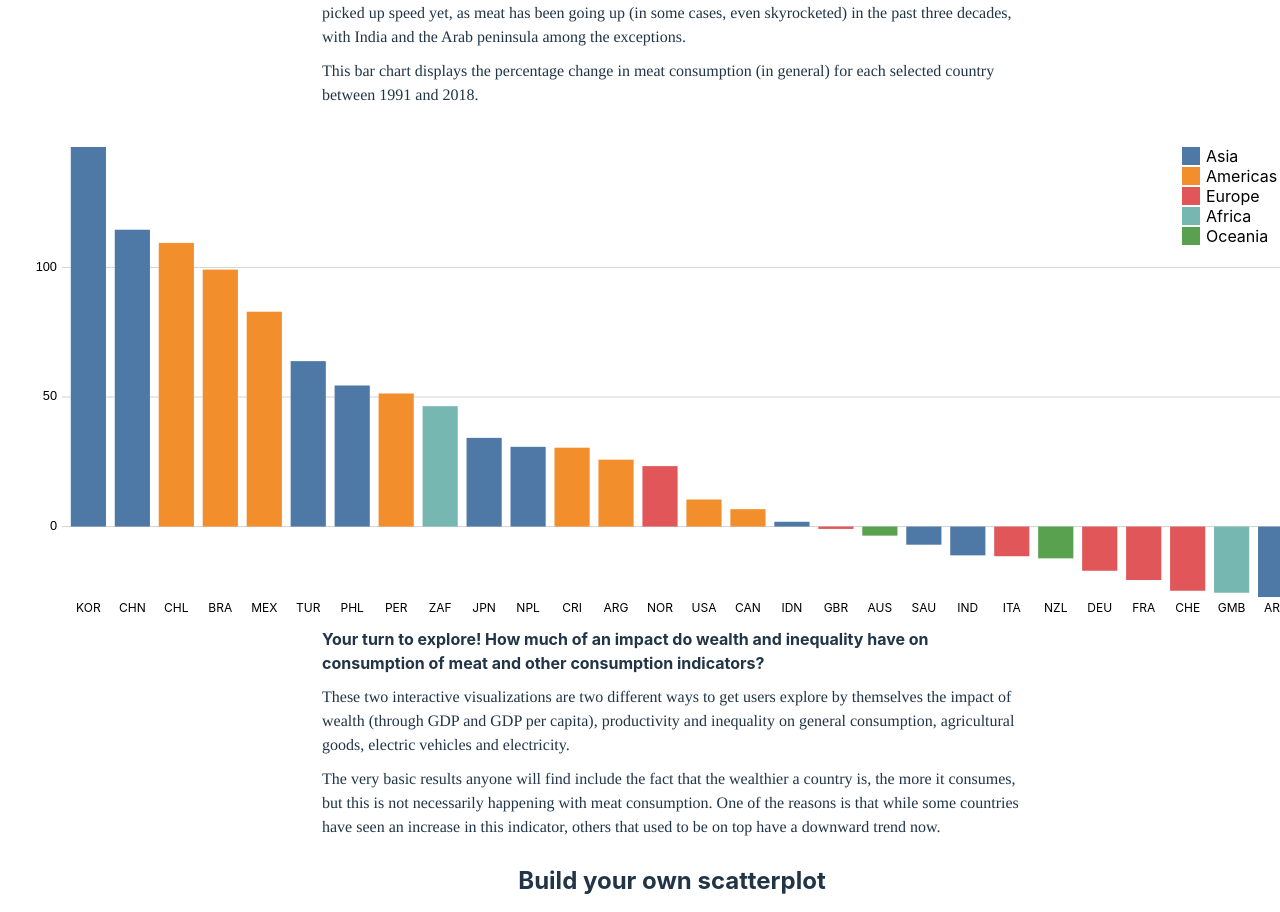
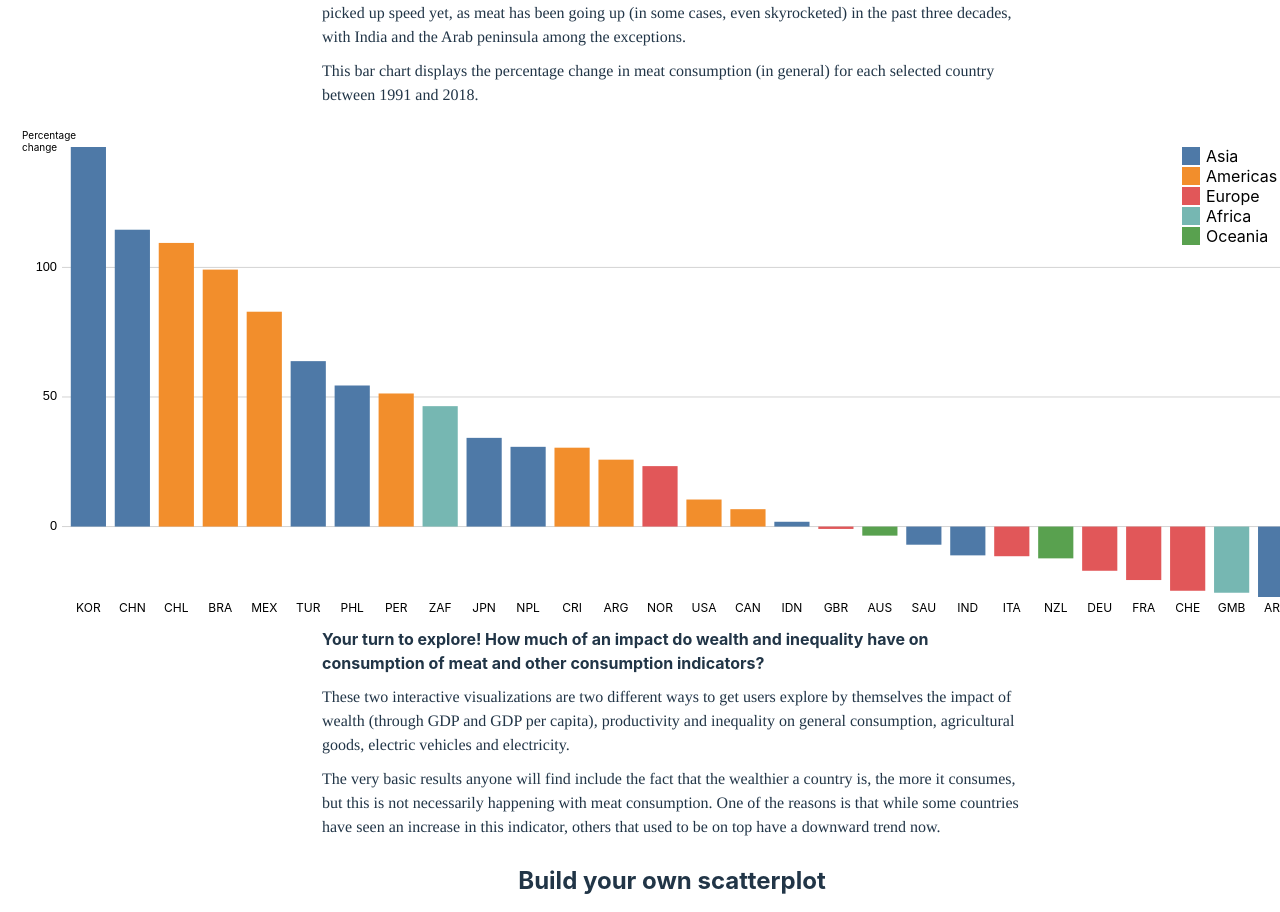
Before and after one commit to stephadeline/60-days-songs, a Svelte app: page / in a window 1280 px wide. Shown: the part 2265-3177 px from the top of the page. Built offline with nearby package versions, Linux system fonts and the light colour scheme.

Commit message:
add back the bar chart percentage change, idk why it was gone

```diff
--- a/src/BarChart.svelte
+++ b/src/BarChart.svelte
@@ -71,6 +71,11 @@
       </g>
     {/each}
   </g>
+
+  <text x="0" y="10" font-size="10">
+    <tspan x="0" dy="1.2em">Percentage</tspan>
+    <tspan x="0" dy="1.2em">change</tspan>
+  </text>
 </svg>
 
 </div>
```
